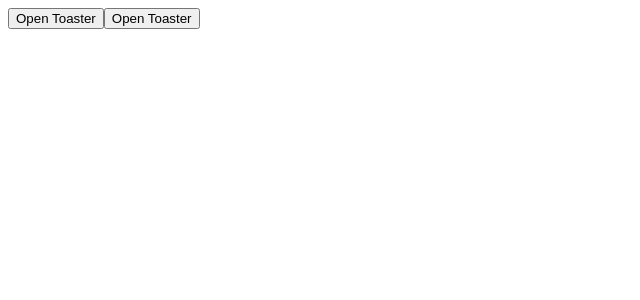
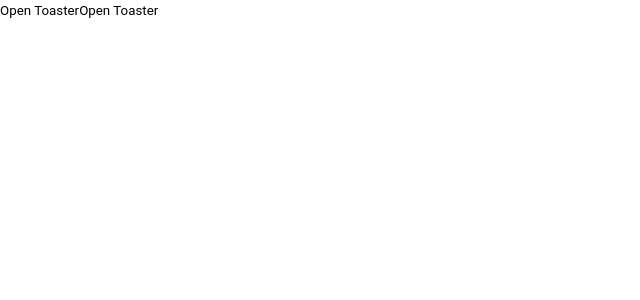
Before and after one commit to mAbduqayum/splitit, an Angular app: page / in a window 1280 px wide. Shown: the top 300 px of the page, without its empty margins (0-640 px from the left). Built offline with nearby package versions, Linux system fonts and the light colour scheme.

Commit message:
new: normalize.css

```diff
--- a/src/styles.css
+++ b/src/styles.css
@@ -1 +1,2 @@
+@import "./styles/normalize.css";
 @import "./styles/buttons.css";
--- /dev/null
+++ b/src/styles/normalize.css
@@ -0,0 +1,88 @@
+*,
+*::before,
+*::after {
+    margin: 0;
+    padding: 0;
+    box-sizing: border-box;
+}
+
+html,
+body {
+/*height: 100%;*/
+}
+
+body {
+    font-family: Roboto, 'Helvetica Neue', sans-serif;
+}
+
+ul {
+    list-style: none;
+}
+
+a {
+    text-decoration: none;
+    color: inherit;
+    -webkit-tap-highlight-color: transparent;
+}
+
+a,
+a:hover,
+a:focus,
+a:active {
+    text-decoration: none;
+}
+
+button {
+    background: none;
+    border: none;
+    padding: 0;
+    cursor: pointer;
+    font-family: inherit;
+}
+
+input,
+textarea,
+select {
+    font-family: inherit;
+    font-size: 100%;
+    line-height: 1.15;
+    margin: 0;
+}
+
+table {
+    border-collapse: collapse;
+    border-spacing: 0;
+}
+
+img {
+    max-width: 100%;
+    height: auto;
+    object-fit: contain;
+}
+
+button,
+button:focus {
+    border-style: none;
+}
+
+input[type="search"]::-webkit-search-decoration,
+input[type="search"]::-webkit-search-cancel-button,
+input[type="search"]::-webkit-search-results-button,
+input[type="search"]::-webkit-search-results-decoration {
+    display: none;
+}
+
+.material-symbols-rounded {
+    font-variation-settings: 'FILL' 0,
+    'wght' 500,
+    'GRAD' 200,
+    'opsz' 48;
+}
+
+.active-route .material-symbols-rounded,
+.material-symbols-filled {
+    font-variation-settings: 'FILL' 1,
+    'wght' 500,
+    'GRAD' 200,
+    'opsz' 48;
+}
```
